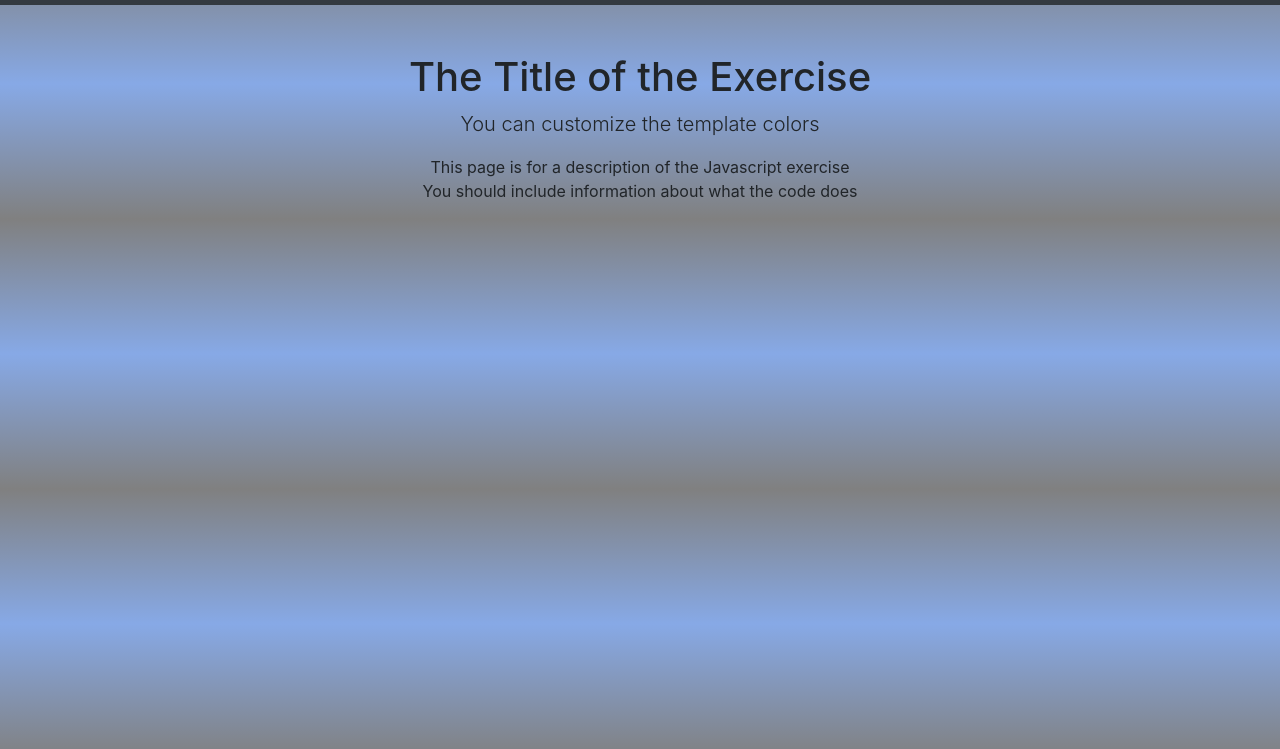
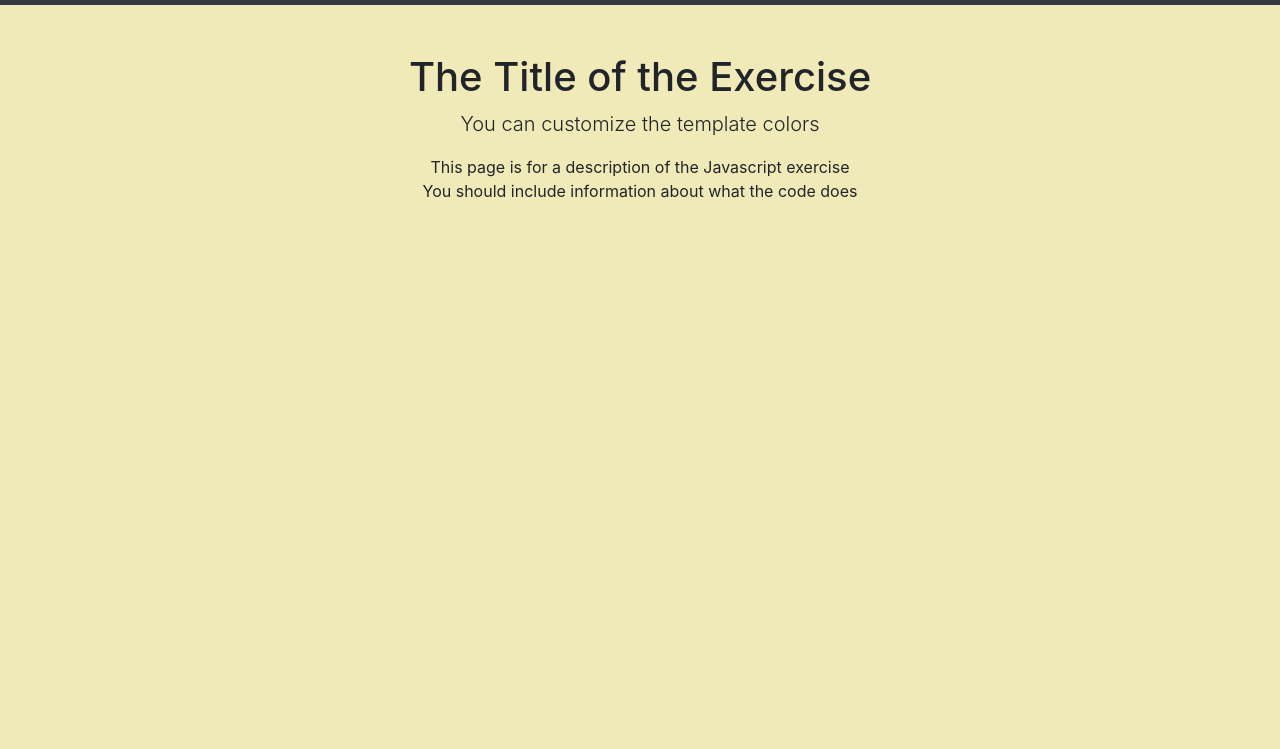
Before and after one commit to joneseli7395/SunsetHills1, a plain HTML site: page index.html in a window 1280 px wide. Shown: the part 51-800 px from the top of the page. Drawn offline with nearby package versions, Linux system fonts and the light colour scheme.

Commit message:
Update custom.css

```diff
--- a/content/custom.css
+++ b/content/custom.css
@@ -1,5 +1,5 @@
 body {
-    background: linear-gradient(#808080, #87A9E6, #808080);
+    background-color: rgba(230, 216, 129, 0.56);
     display: block;
 }
 #chartContainer {
```
